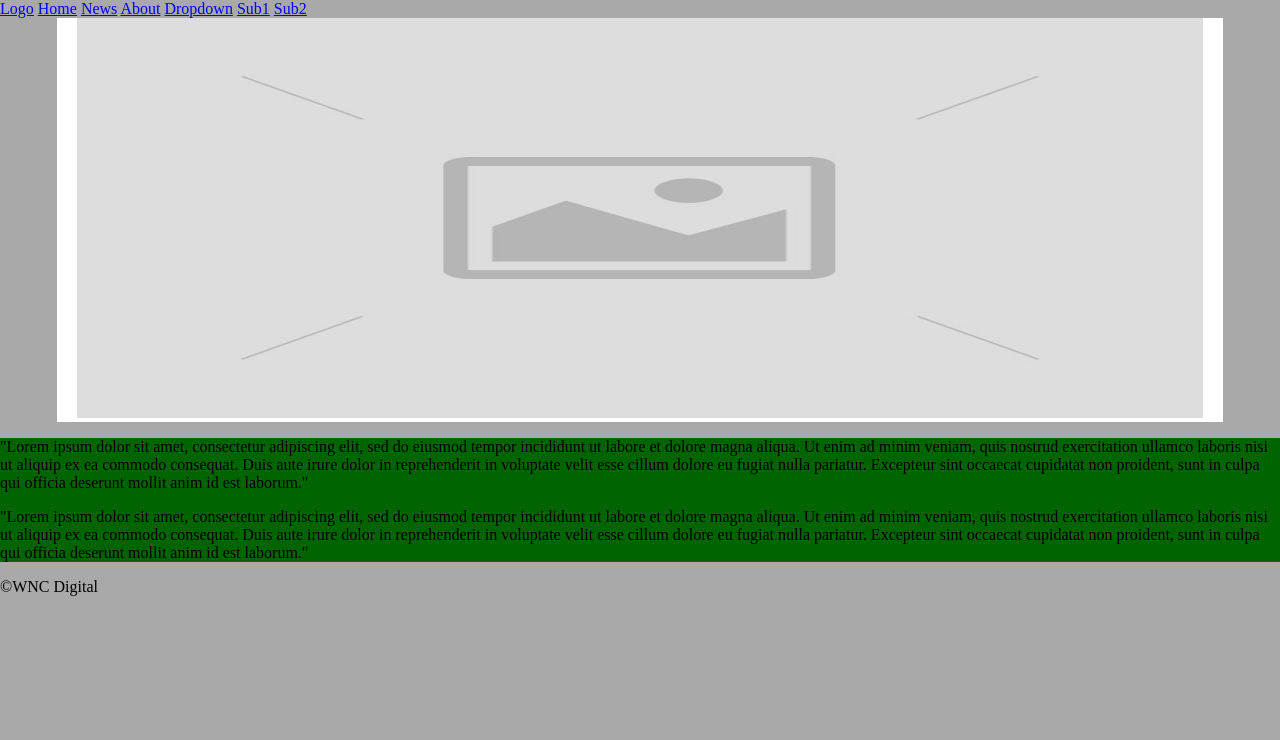
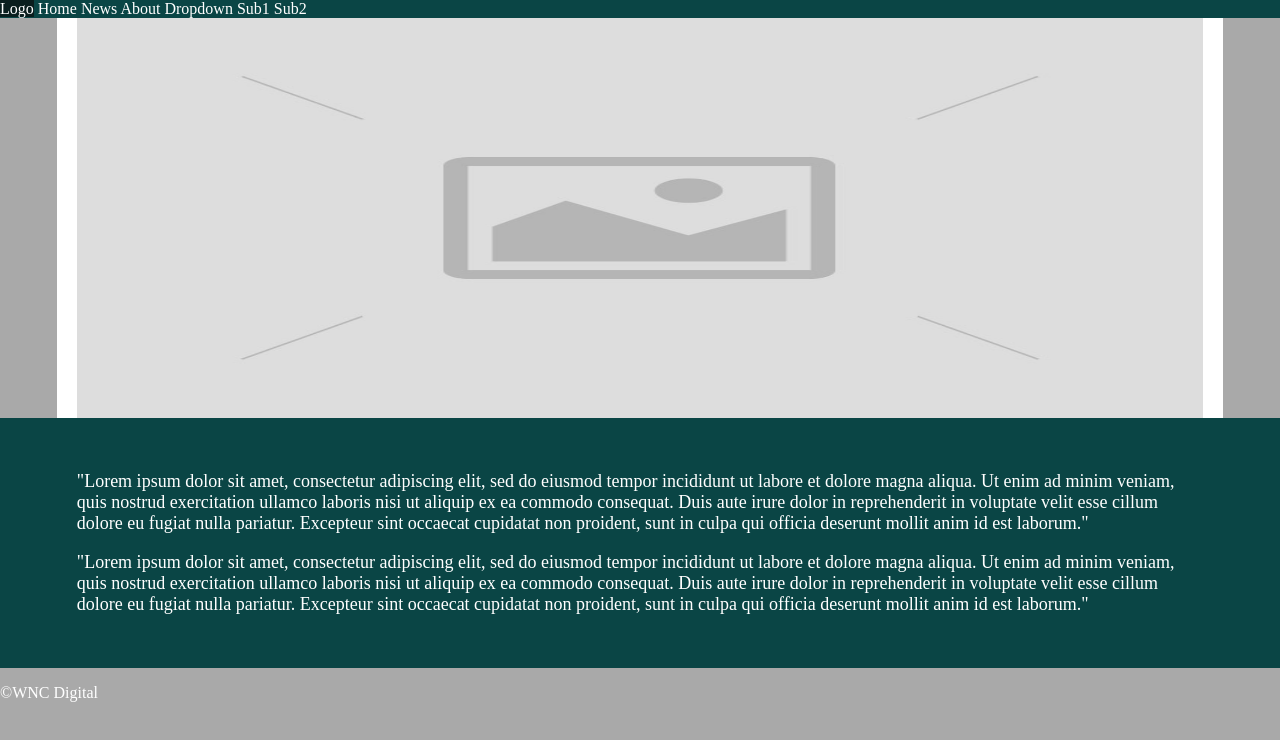
Before and after one commit to Savannah-Marie/Copy-website, a plain HTML site: page index.html in a window 1280 px wide. Drawn offline with Linux system fonts and the light colour scheme.

Commit message:
finished the stylying of thr full width container and starrted the styling for the header

```diff
--- a/index.html
+++ b/index.html
@@ -24,9 +24,11 @@
             </div>
 
             <div class="full_row">
+                <div class="main_text">
                     <p>"Lorem ipsum dolor sit amet, consectetur adipiscing elit, sed do eiusmod tempor incididunt ut labore et dolore magna aliqua. Ut enim ad minim veniam, quis nostrud exercitation ullamco laboris nisi ut aliquip ex ea commodo consequat. Duis aute irure dolor in reprehenderit in voluptate velit esse cillum dolore eu fugiat nulla pariatur. Excepteur sint occaecat cupidatat non proident, sunt in culpa qui officia deserunt mollit anim id est laborum."</p>
                     <p></p>
                     <p>"Lorem ipsum dolor sit amet, consectetur adipiscing elit, sed do eiusmod tempor incididunt ut labore et dolore magna aliqua. Ut enim ad minim veniam, quis nostrud exercitation ullamco laboris nisi ut aliquip ex ea commodo consequat. Duis aute irure dolor in reprehenderit in voluptate velit esse cillum dolore eu fugiat nulla pariatur. Excepteur sint occaecat cupidatat non proident, sunt in culpa qui officia deserunt mollit anim id est laborum."</p>
+                </div>
             </div>
         </main>
 
--- a/style.css
+++ b/style.css
@@ -2,17 +2,41 @@ body {
     background-color: darkgrey;
     margin:0;
     padding:0;
+    color: white;
+}
+
+header {
+    background-color:rgb(10, 69, 69) ;
+    color: white;
+}
+
+/* The a stands for anchor and is the html tag for a link */
+header a {
+    color: white;
+    text-decoration: none;
+}
+
+header a:hover {
+    background-color: rgb(10, 30, 30);
 }
 
 .row {
     background-color: white;
     width: 88%;
+    /* relook into line below after finishing. this has physically corrected the issue but not corrcetly.  */
+    height: 25rem;
     margin:0 auto;
     padding:0px 20px;
 }
 
 .full_row {
-    background-color:darkgreen;
+    background-color: rgb(10, 69, 69);
     width: 100%
+}
 
+.main_text {
+    width: 88%;
+    margin:0 auto;
+    padding:35px 20px;
+    font-size: 1.125rem;
 }
```
Lines whose indentation alone changed are shown as unchanged.
